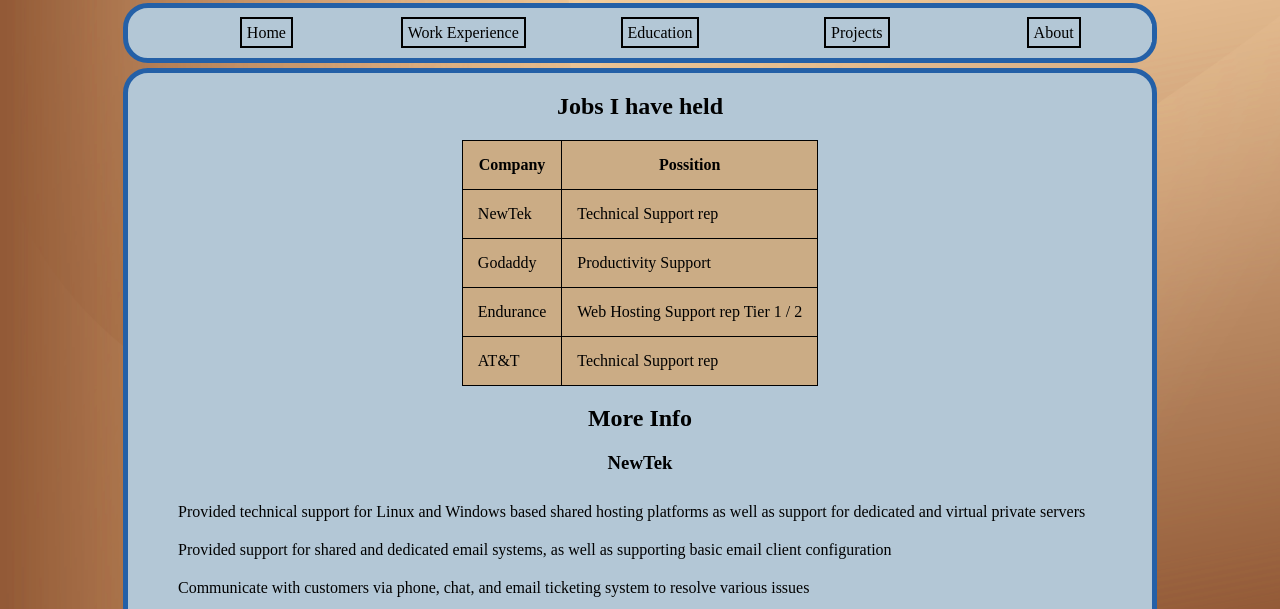
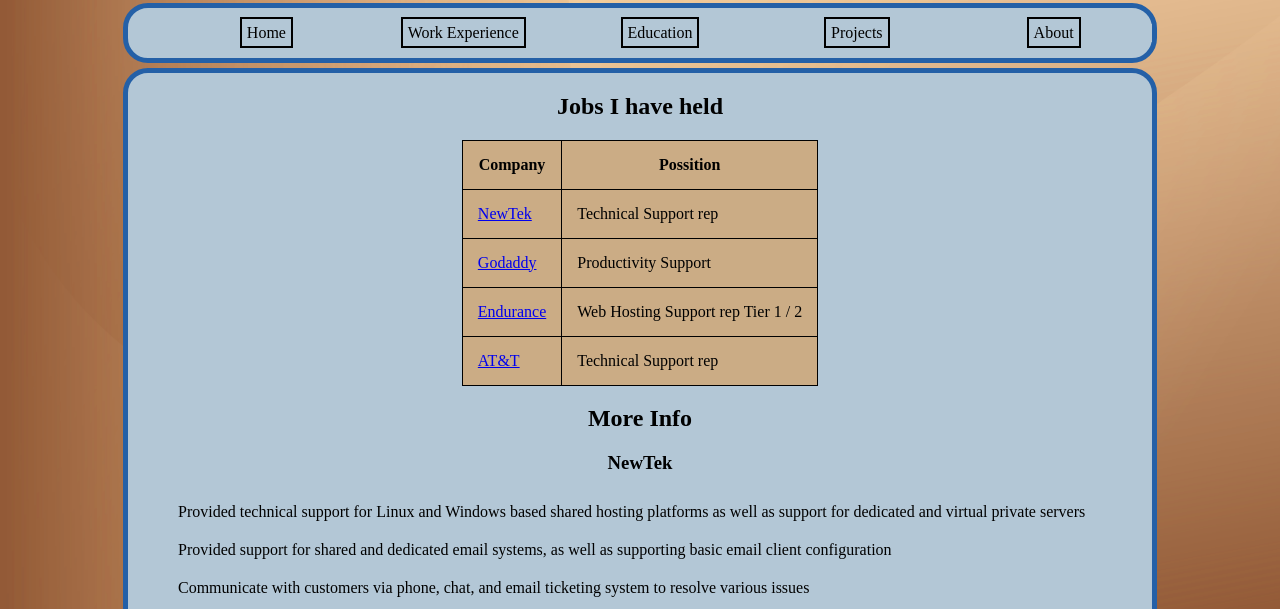
Before and after one commit to skyfast/HTML_PROG, a plain HTML site: page work.html in a window 1280 px wide. Shown: the part 191-800 px from the top of the page. Drawn offline with Linux system fonts and the light colour scheme.

Commit message:
Added content to all pages ans made updates. Still need to add some copy but most of the site is done

```diff
--- a/work.html
+++ b/work.html
@@ -50,19 +50,19 @@
                 <th>Possition</th>
               </tr>
               <tr>
-                <td>NewTek</td>
+                <td><a href="#newtek">NewTek</a></td>
                 <td>Technical Support rep</td>
               </tr>
               <tr>
-                <td>Godaddy</td>
+                <td><a href="#godaddy">Godaddy</a></td>
                 <td>Productivity Support</td>
               </tr>
               <tr>
-                <td>Endurance</td>
+                <td><a href="#endurance">Endurance</a></td>
                 <td>Web Hosting Support rep Tier 1 / 2</td>
               </tr>
               <tr>
-                <td>AT&T</td>
+                <td><a href="#att">AT&T</a></td>
                 <td>Technical Support rep</td>
               </tr>
             </table>
@@ -70,7 +70,7 @@
           <article class="center">
             <h2>More Info</h2>
 
-            <h3>NewTek</h3>
+            <h3 id="newtek">NewTek</h3>
             <ul class="list">
                 <li>Provided technical support for Linux and Windows based shared hosting platforms as well as support for dedicated and virtual private servers</li>
                 <li>Provided support for shared and dedicated email systems, as well as supporting basic email client configuration</li>
@@ -79,7 +79,7 @@
                 <li>Preform server administration tasks on shared and dedicated servers, and create clear and well documented internal tickets when issue required escalation</li>
             </ul>
 
-            <h3>GoDaddy</h3>
+            <h3 id="godaddy">GoDaddy</h3>
             <ul class="list">
                 <li>Technical support for Office 365 as well as in house email systems</li>
                 <li>Consult with customers regarding their short and long term online goals, and provide product solutions to meet those goals</li>
@@ -88,7 +88,7 @@
                 <li>Adhere to metrics for sales, availability, and customer satisfaction</li>
             </ul>
 
-            <h3>Endurance</h3>
+            <h3 id="endurance">Endurance</h3>
             <ul class="list">
                 <li>Technical support for shared hosting environment as well as VPS and dedicated support</li>
                 <li>Consulting with customers to help them grow their business online by advising customers on products we offer and up-selling services to best suit customer's needs</li>
@@ -97,7 +97,7 @@
                 <li>Worked in a tier 2 position which entailed management of a team of advanced technical support agents overseeing the migration of customers content from an outdated platform to our updated hosting platform</li>
             </ul>
 
-            <h3>AT&T</h3>
+            <h3 id="att">AT&T</h3>
             <ul class="list">
                 <li>Technical support for AT&T U-vers services including VoIP, Television, and internet services by support over the phone and dispatching technicians over a national system</li>
                 <li>Assist with billing inquires and account management, some times using a mirrored web service</li>
```
Also changed, not shown: about.html (+1 -1 lines), index.html (+2 -1 lines), proj.html (+26 -0 lines), 1 other file.
